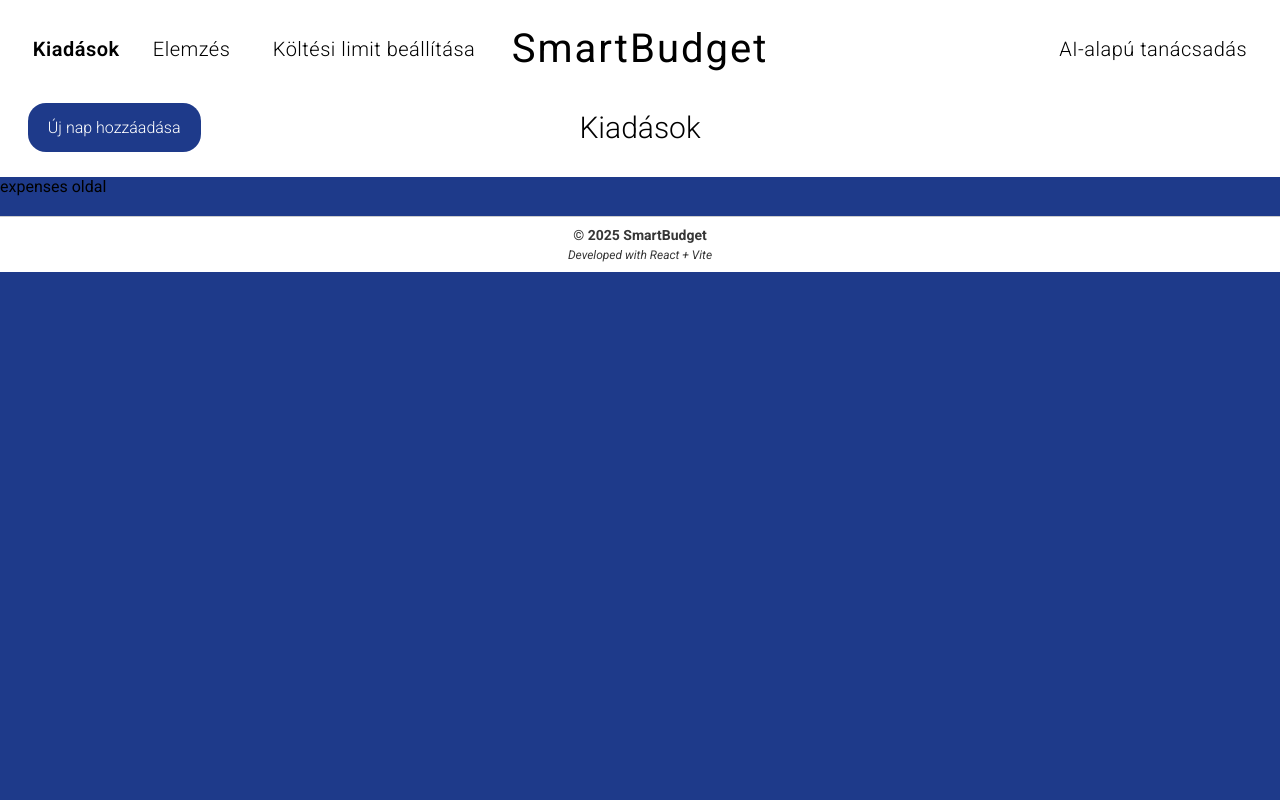
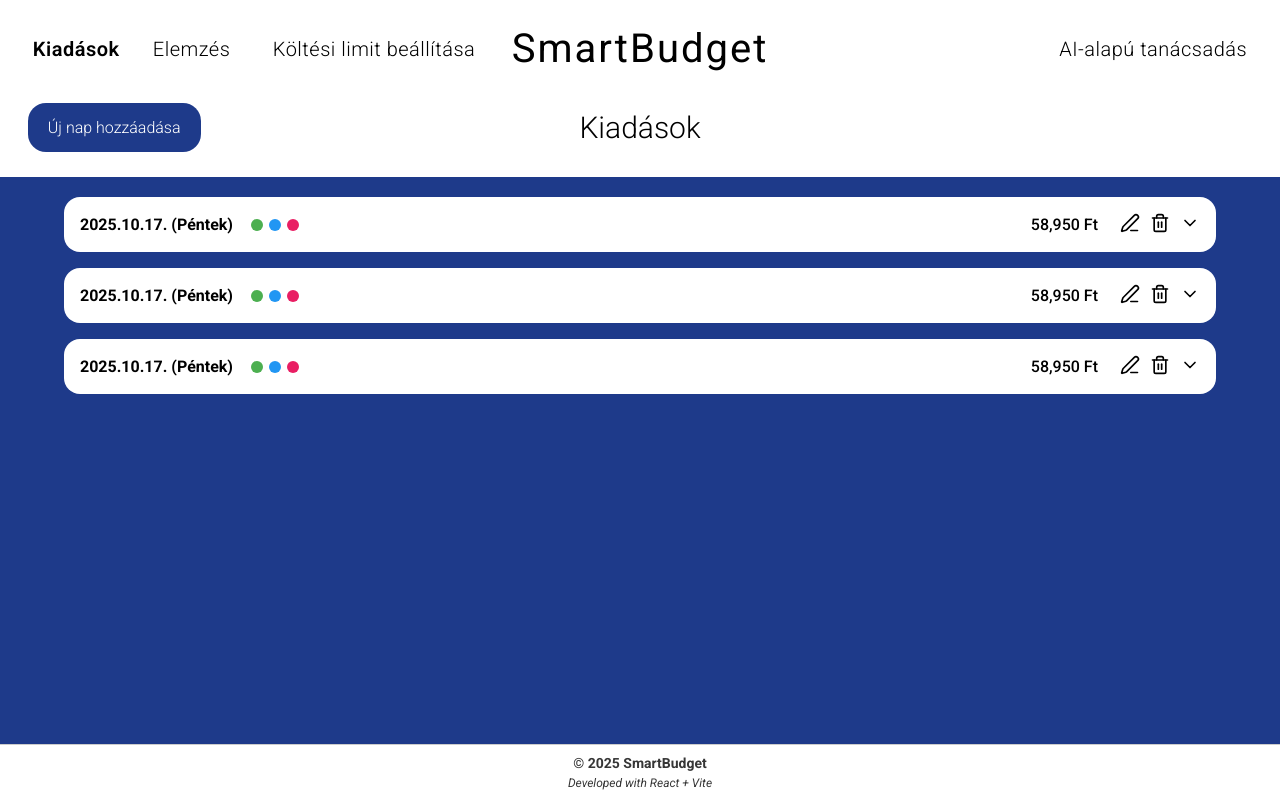
Before and after one commit to kugloff/smart_budget_projekt, a React (Vite) app: page /expenses in a window 1280 px wide. Built offline with nearby package versions, Linux system fonts and the light colour scheme.

Commit message:
Add: Kiadások oldal alap

```diff
--- a/package.json
+++ b/package.json
@@ -12,6 +12,7 @@
     "deploy": "gh-pages -d dist"
   },
   "dependencies": {
+    "lucide-react": "^0.546.0",
     "react": "^19.1.1",
     "react-dom": "^19.1.1",
     "react-router-dom": "^7.9.4"
--- /dev/null
+++ b/src/components/Expenses/CategoryCard.css
@@ -0,0 +1,49 @@
+.category-card{
+    display: flex;
+    flex-direction: column;
+    padding: 10px;
+    border: 2px solid #1E3A8A;
+    border-radius: 16px;
+}
+
+.category-header{
+    display: flex;
+    justify-content: space-between;
+    align-items: center;
+    margin-bottom: 5px;
+}
+
+.category-left{
+    display: flex;
+    align-items: center;
+    gap: 8px;
+}
+
+.color-dot{
+    width: 14px;
+    height: 14px;
+    border-radius: 50%;
+    display: inline-block;
+}
+
+.category-name{
+    font-weight: 500;
+    font-size: 16px;
+    color: #000;
+}
+
+.category-total{
+    font-weight: 900;
+    font-size: 16px;
+    min-width: 120px;
+    margin-right: 10px;
+    text-align: right;
+    color: #1E3A8A;
+}
+
+.category-entries{
+    display: flex;
+    flex-direction: column;
+    margin-left: 22px;
+    gap: 5px;
+}
--- /dev/null
+++ b/src/components/Expenses/CategoryCard.jsx
@@ -0,0 +1,32 @@
+import React from "react";
+import { EntryItem } from "./EntryItem";
+import "./CategoryCard.css";
+
+export const CategoryCard = ({ category }) => {
+  // kategória összeg kiszámítása az entry-k alapján
+  const categoryTotal = category.entries.reduce(
+    (sum, entry) => sum + entry.amount,
+    0
+  );
+
+  return (
+    <div className="category-card">
+      <div className="category-header">
+        <div className="category-left">
+          <span
+            className="color-dot"
+            style={{ backgroundColor: category.color }}
+          ></span>
+          <span className="category-name">{category.name}</span>
+        </div>
+        <span className="category-total">{categoryTotal.toLocaleString()} Ft</span>
+      </div>
+
+      <div className="category-entries">
+        {category.entries.map((entry, i) => (
+          <EntryItem key={i} entry={entry} />
+        ))}
+      </div>
+    </div>
+  );
+};
--- /dev/null
+++ b/src/components/Expenses/DayCard.css
@@ -0,0 +1,56 @@
+.day-card{
+    width: 100%;
+    background: white;
+    border-radius: 16px;
+    margin-bottom: 16px;
+    padding: 16px;
+}
+
+.day-header{
+    display: flex;
+    justify-content: space-between;
+    align-items: center;
+}
+
+.day-info{
+    display: flex;
+    align-items: center;
+    gap: 10px;
+}
+
+.day-category-dots{
+    display: flex;
+    gap: 6px;
+    margin-left: 8px;
+}
+
+.small-dot{
+    width: 12px;
+    height: 12px;
+    border-radius: 50%;
+}
+
+.day-actions-total{
+    display: flex;
+    align-items: center;
+    gap: 10px;
+}
+
+.day-total{
+    font-weight: 500;
+    color: #000;
+    margin-right: 12px;
+}
+
+.day-actions-total button{
+    background: none;
+    border: none;
+    cursor: pointer;
+}
+
+.day-content{
+    margin-top: 12px;
+    display: flex;
+    flex-direction: column;
+    gap: 12px;
+}
--- /dev/null
+++ b/src/components/Expenses/DayCard.jsx
@@ -0,0 +1,77 @@
+import React, { useState } from "react";
+import { ChevronDown, ChevronUp, Trash2, Edit3 } from "lucide-react";
+import { CategoryCard } from "./CategoryCard";
+import "./DayCard.css";
+
+export const DayCard = () => {
+  const [isOpen, setIsOpen] = useState(false);
+
+  const categories = [
+    {
+      name: "Élelmiszer",
+      color: "#4CAF50",
+      entries: [
+        { description: "Aldi bevásárlás", amount: 54000 },
+        { description: "Lidl", amount: 500 },
+      ],
+    },
+    {
+      name: "Közlekedés",
+      color: "#2196F3",
+      entries: [{ description: "BKV bérlet", amount: 3450 }],
+    },
+    {
+      name: "Szórakozás",
+      color: "#E91E63",
+      entries: [{ description: "Mozijegy", amount: 1000 }],
+    },
+  ];
+
+  const dayTotal = categories.reduce(
+    (sum, cat) =>
+      sum + cat.entries.reduce((catSum, entry) => catSum + entry.amount, 0),
+    0
+  );
+
+  return (
+    <div className="day-card">
+      <div className="day-header">
+        <div className="day-info">
+          <strong>2025.10.17. (Péntek)</strong>
+          {!isOpen && (
+            <div className="day-category-dots">
+              {categories.map((cat, i) => (
+                <span
+                  key={i}
+                  className="small-dot"
+                  style={{ backgroundColor: cat.color }}
+                />
+              ))}
+            </div>
+          )}
+        </div>
+
+        <div className="day-actions-total">
+          <div className="day-total">{dayTotal.toLocaleString()} Ft</div>
+          <button>
+            <Edit3 size={20} />
+          </button>
+          <button>
+            <Trash2 size={20} />
+          </button>
+          <button onClick={() => setIsOpen(!isOpen)}>
+            {isOpen ? <ChevronUp size={20} /> : <ChevronDown size={20} />}
+          </button>
+        </div>
+      </div>
+
+      {isOpen && (
+        <div className="day-content">
+          {categories.map((cat, i) => (
+            <CategoryCard key={i} category={cat} />
+          ))}
+        </div>
+      )}
+    </div>
+  );
+};
--- /dev/null
+++ b/src/components/Expenses/EntryItem.css
@@ -0,0 +1,17 @@
+.entry-item{
+    display: flex;
+    justify-content: space-between;
+    align-items: center;
+    border: 1px solid #1E3A8A;
+    border-radius: 16px;
+    padding: 5px 10px;
+}
+
+.entry-description{
+    flex: 1;
+}
+
+.entry-amount{
+    font-weight: 400;
+    color: #1E3A8A;
+}
--- /dev/null
+++ b/src/components/Expenses/EntryItem.jsx
@@ -0,0 +1,11 @@
+import React from "react";
+import "./EntryItem.css";
+
+export const EntryItem = ({ entry }) => {
+  return (
+    <div className="entry-item">
+      <span className="entry-description">{entry.description}</span>
+      <span className="entry-amount">{entry.amount.toLocaleString()} Ft</span>
+    </div>
+  );
+};
--- a/src/index.css
+++ b/src/index.css
@@ -42,9 +42,3 @@
   padding-left: 1%;
   padding-right: 1%;
 }
-
-.view-container{
-  padding-left: 5%;
-  padding-right: 5%;
-  height: 100vh;
-}
--- /dev/null
+++ b/src/pages/ExpensesPage.css
@@ -0,0 +1,13 @@
+.expenses-view-container{
+    padding-left: 5%;
+    padding-right: 5%;
+    min-height: 100vh;
+}
+
+.expenses-container{
+    width: 100%;
+    max-width: 1200px;
+    margin: 20px auto;
+    display: flex;
+    flex-direction: column;
+}
--- a/src/pages/ExpensesPage.jsx
+++ b/src/pages/ExpensesPage.jsx
@@ -1,19 +1,15 @@
 import React, { useState } from 'react';
-import { LimitModal } from '../components/LimitModal/LimitModal';
+import { DayCard } from "../components/Expenses/DayCard";
+import "./ExpensesPage.css";
 
 export default function ExpensesPage(){
-  const [isModalOpen, setIsModalOpen] = useState(false);
-  const [limit, setLimit] = useState(0);
-
-  const openModal = () => setIsModalOpen(true);
-  const closeModal = () => setIsModalOpen(false);
-
-  const saveLimit = () => {
-    console.log('Limit mentve:', limit);
-    closeModal();
-  };
-
   return (
-    <div>expenses oldal</div>
+      <div className="expenses-view-container">
+        <div className="expenses-container">
+          <DayCard />
+          <DayCard />
+          <DayCard />
+        </div>
+      </div>
   );
 };
--- a/src/pages/LoginPage.css
+++ b/src/pages/LoginPage.css
@@ -1,4 +1,4 @@
-.view-container{
+.login-view-container{
     display: flex;
     justify-content: center;
     align-items: flex-start;
--- a/src/pages/LoginPage.jsx
+++ b/src/pages/LoginPage.jsx
@@ -27,7 +27,7 @@
   };
 
   return (
-    <div className="view-container">
+    <div className="login-view-container">
       <div className="form-box left">
         <h2>Bejelentkezés</h2>
         <form onSubmit={handleLogin}>
```
Also changed, not shown: 1 other file (tests, documents, lock files or other folders).
